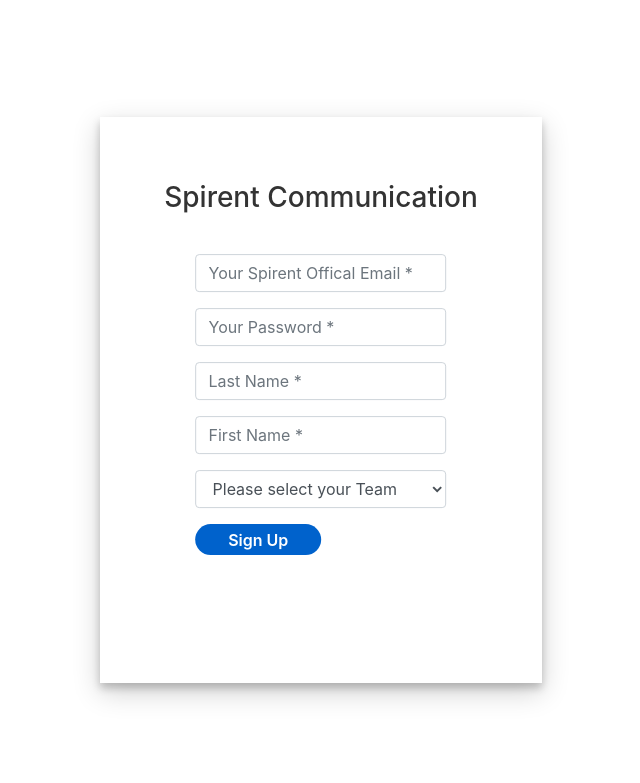
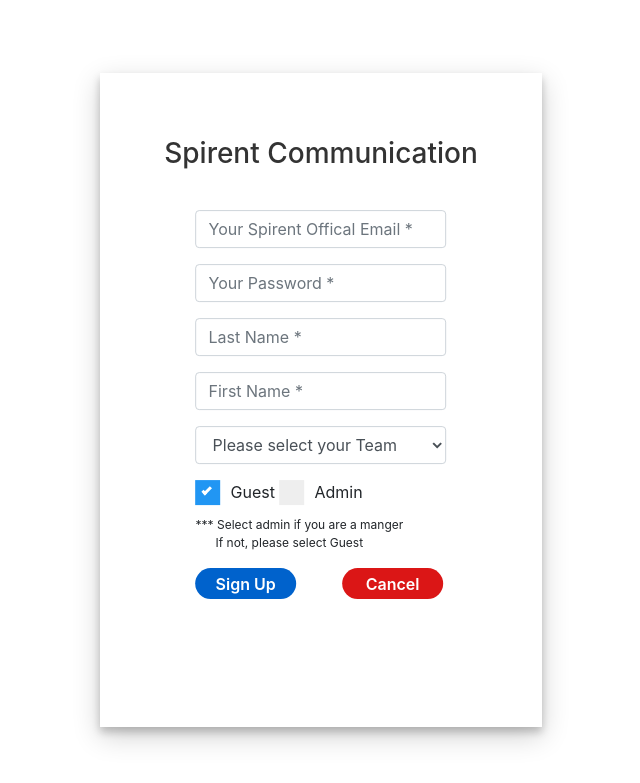
Before and after one commit to exopas95/test-server-management, a Flask app: page /register/ in a window 1280 px wide. Shown: the top 783 px of the page, without its empty margins (319-959 px from the left). Run offline with Flask 2, Linux system fonts and the light colour scheme; some libraries are stand-ins or nearby versions.

Commit message:
Seperated users between guest and admin
Seperated users between guest and admin

```diff
--- a/app/__init__.py
+++ b/app/__init__.py
@@ -457,7 +457,8 @@ def register():
                         password=request.form.get('password'),
                         lastName=request.form.get('lastName'),
                         firstName=request.form.get('firstName'),
-                        team=request.form.get('team'))
+                        team=request.form.get('team',
+                        userType=request.fomr.get('radio')))
         db.session.add(new_user)
         db.session.commit()
         return render_template('login.html')
--- a/app/templates/base.html
+++ b/app/templates/base.html
@@ -27,7 +27,7 @@
         padding: 10%;
       }
       .btnSubmit {
-        width: 50%;
+        width: 40%;
         border-radius: 1rem;
         padding: 1.5%;
         border: none;
@@ -37,6 +37,17 @@
         font-weight: 600;
         color: #fff;
         background-color: #0062cc;
+      }
+      .form-login .btnCancel {
+        margin-left: 42px;
+        width: 40%;
+        border-radius: 1rem;
+        border: none;
+        font-weight: 600;
+        padding: 1.5%;
+        cursor: pointer;
+        color: #fff;
+        background-color: #db1616;
       }
       .form-login .ForgetPwd {
         color: #0062cc;
@@ -48,6 +59,73 @@
         font-weight: 600;
         text-decoration: none;
       }
+      .checkbox-container {
+        display: inline-block;
+        position: relative;
+        padding-left: 35px;
+        margin-bottom: 12px;
+        cursor: pointer;
+        -webkit-user-select: none;
+        -moz-user-select: none;
+        -ms-user-select: none;
+        user-select: none;
+      }
+      /* Hide the browser's default checkbox */
+      .checkbox-container input {
+        position: absolute;
+        opacity: 0;
+        cursor: pointer;
+        height: 0;
+        width: 0;
+      }
+      .notice {
+        width: 100%;
+        display: block;
+        font-size: 12px;
+      }
+      /* Create a custom checkbox */
+      .checkmark {
+        position: absolute;
+        top: 0;
+        left: 0;
+        height: 25px;
+        width: 25px;
+        background-color: #eee;
+      }
+      /* On mouse-over, add a grey background color */
+      .checkbox-container:hover input ~ .checkmark {
+        background-color: #ccc;
+      }
+
+      /* When the checkbox is checked, add a blue background */
+      .checkbox-container input:checked ~ .checkmark {
+        background-color: #2196F3;
+      }
+
+      /* Create the checkmark/indicator (hidden when not checked) */
+      .checkmark:after {
+        content: "";
+        position: absolute;
+        display: none;
+      }
+
+      /* Show the checkmark when checked */
+      .checkbox-container input:checked ~ .checkmark:after {
+        display: block;
+      }
+
+      /* Style the checkmark/indicator */
+      .checkbox-container .checkmark:after {
+        left: 9px;
+        top: 5px;
+        width: 5px;
+        height: 10px;
+        border: solid white;
+        border-width: 0 3px 3px 0;
+        -webkit-transform: rotate(45deg);
+        -ms-transform: rotate(45deg);
+        transform: rotate(45deg);
+      }
     </style>
   </head>
   <body>
--- a/app/templates/register.html
+++ b/app/templates/register.html
@@ -23,12 +23,28 @@
               <div class="form-group">
                 <select class="form-control" name="team">
                   <option selected disabled>Please select your Team</option>
-                  <option>LandSlide</option>
+                  <option>San Jose</option>
                   <option>Plano</option>
+                  <option>BDC</option>
                 </select>
               </div>
               <div class="form-group">
+                <label class="checkbox-container">Guest
+                  <input type="radio" checked="chekced" name="radio" value="guest">
+                  <span class="checkmark"></span>
+                </label>
+                <label class="checkbox-container">Admin
+                  <input type="radio" name="radio" value="admin">
+                  <span class="checkmark"></span>
+                </label>
+              <div>
+                <span class="notice">*** Select admin if you are a manger</span>
+                <span class="notice" style="margin-left: 20px;">If not, please select Guest</span>
+              </div>
+              </div>
+              <div class="form-group">
                 <input type="submit" class="btnSubmit" value="Sign Up" />
+                <input type="submit" class="btnCancel" value="Cancel" />
               </div>
           </form>
       </div>
--- a/app/tsDB.py
+++ b/app/tsDB.py
@@ -18,13 +18,15 @@ class User(db.Model):
 	lastName = db.Column(db.String(80), nullable=False)
 	firstName = db.Column(db.String(80), nullable=False)
 	team = db.Column(db.String(80), nullable=False)
+	userType = db.Column(db.String(80), nullable=False)
 
-	def __init__(self, email, password, firstName, lastName, team):
+	def __init__(self, email, password, firstName, lastName, team, userType):
 		self.email = email
 		self.password = bcrypt.generate_password_hash(password)
 		self.firstName = firstName
 		self.lastName = lastName
 		self.team = team
+		self.userType = userType
 
 	@staticmethod
 	def authenticate(_email, _password):
```
